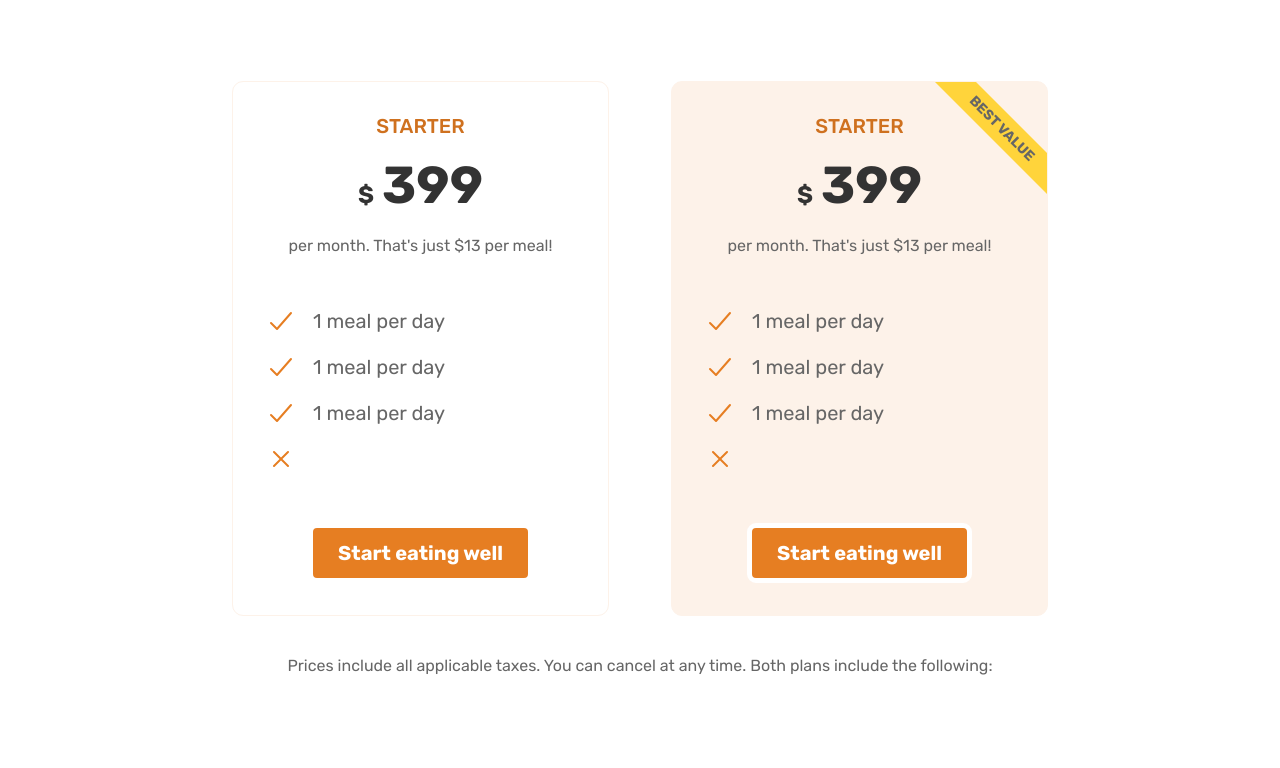
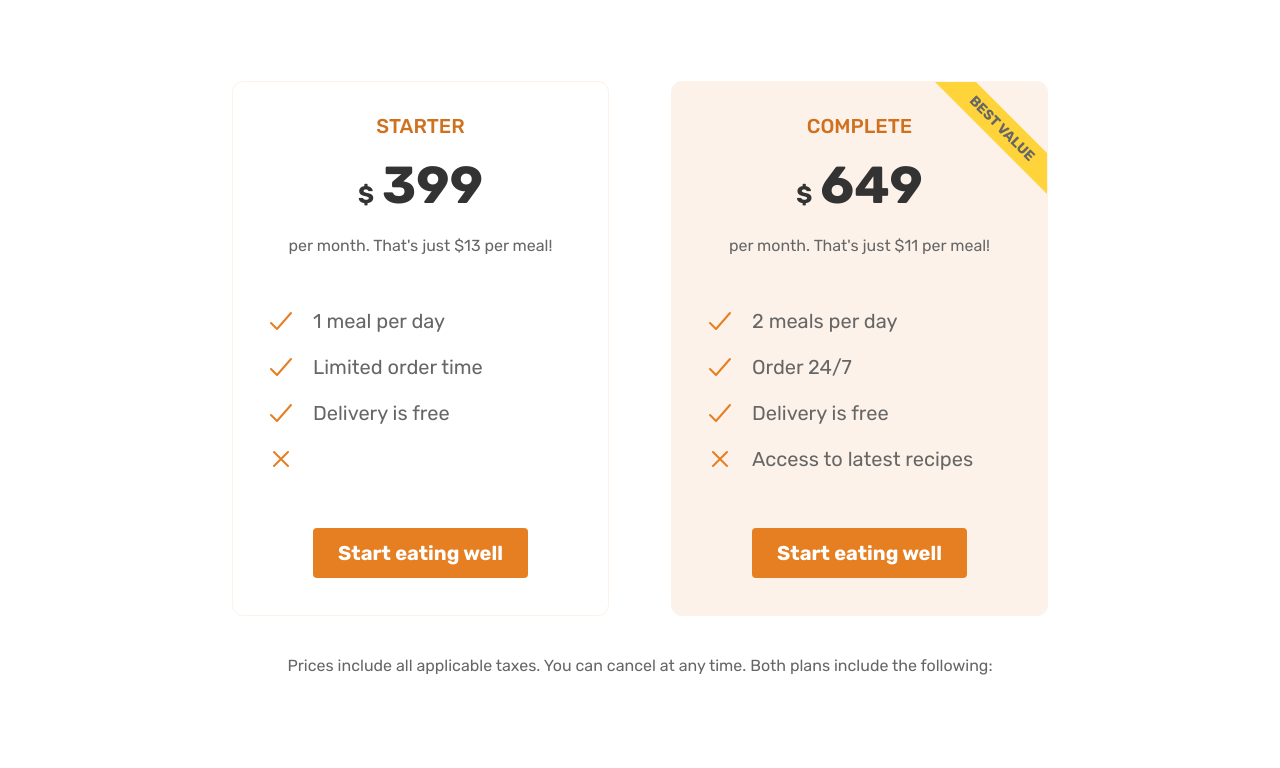
Before and after one commit to filip-kobus/Omnifood-project, a plain HTML site: page index.html in a window 1280 px wide. Shown: the part 5378-6146 px from the top of the page. Drawn offline with nearby package versions, Linux system fonts and the light colour scheme; some packages are replaced by stand-ins of ours; a script that the page names is missing.

Commit message:
removing border bug in pricing section and adding some content to second column

```diff
--- a/index.css
+++ b/index.css
@@ -682,6 +682,14 @@ h1 {
   justify-content: center;
 }
 
+.sewb {
+  border: 0.5rem solid #fdf2e9;
+}
+
+.sew {
+  border: 0.5rem solid white;
+}
+
 .start_eating_well,
 .start_eating_well:link,
 .start_eating_well:visited {
@@ -695,7 +703,6 @@ h1 {
   color: white;
   background-color: #e67e22;
   margin-top: 4.8rem;
-  border: 0.5rem solid;
   text-align: center;
 }
 
--- a/index.html
+++ b/index.html
@@ -247,26 +247,26 @@
             <p class="under-price">per month. That's just $13 per meal!</p>
             <ul class="price-features">
               <li class="price-feature"><ion-icon class="meal-icon" name="checkmark-outline"></ion-icon><span>1 meal per day</span></li>
-              <li class="price-feature"><ion-icon class="meal-icon" name="checkmark-outline"></ion-icon><span>1 meal per day</span></li>
-              <li class="price-feature"><ion-icon class="meal-icon" name="checkmark-outline"></ion-icon><span>1 meal per day</span></li>
+              <li class="price-feature"><ion-icon class="meal-icon" name="checkmark-outline"></ion-icon><span>Limited order time</span></li>
+              <li class="price-feature"><ion-icon class="meal-icon" name="checkmark-outline"></ion-icon><span>Delivery is free</span></li>
               <li class="price-feature"><ion-icon class="meal-icon" name="close-outline"></ion-icon><span></span></li>
             </ul>
             <div class="button-container">
-              <a class="start_eating_well">Start eating well</a>
+              <a class="start_eating_well sew">Start eating well</a>
             </div>
           </div>
           <div class="offer better-offer">
-            <p class="offer-title text-centre">STARTER</p>
-            <p class="price text-centre"><span>$</span>399</p>
-            <p class="under-price">per month. That's just $13 per meal!</p>
+            <p class="offer-title text-centre">COMPLETE</p>
+            <p class="price text-centre"><span>$</span>649</p>
+            <p class="under-price">per month. That's just $11 per meal!</p>
             <ul class="price-features">
-              <li class="price-feature"><ion-icon class="meal-icon" name="checkmark-outline"></ion-icon><span>1 meal per day</span></li>
-              <li class="price-feature"><ion-icon class="meal-icon" name="checkmark-outline"></ion-icon><span>1 meal per day</span></li>
-              <li class="price-feature"><ion-icon class="meal-icon" name="checkmark-outline"></ion-icon><span>1 meal per day</span></li>
-              <li class="price-feature"><ion-icon class="meal-icon" name="close-outline"></ion-icon><span></span></li>
+              <li class="price-feature"><ion-icon class="meal-icon" name="checkmark-outline"></ion-icon><span>2 meals per day</span></li>
+              <li class="price-feature"><ion-icon class="meal-icon" name="checkmark-outline"></ion-icon><span>Order 24/7</span></li>
+              <li class="price-feature"><ion-icon class="meal-icon" name="checkmark-outline"></ion-icon><span>Delivery is free</span></li>
+              <li class="price-feature"><ion-icon class="meal-icon" name="close-outline"></ion-icon><span>Access to latest recipes</span></li>
             </ul>
             <div class="button-container">
-              <a class="start_eating_well">Start eating well</a>
+              <a class="start_eating_well sewb">Start eating well</a>
             </div>
           </div>
         </div>
```
Also changed, not shown: 1 other file.
